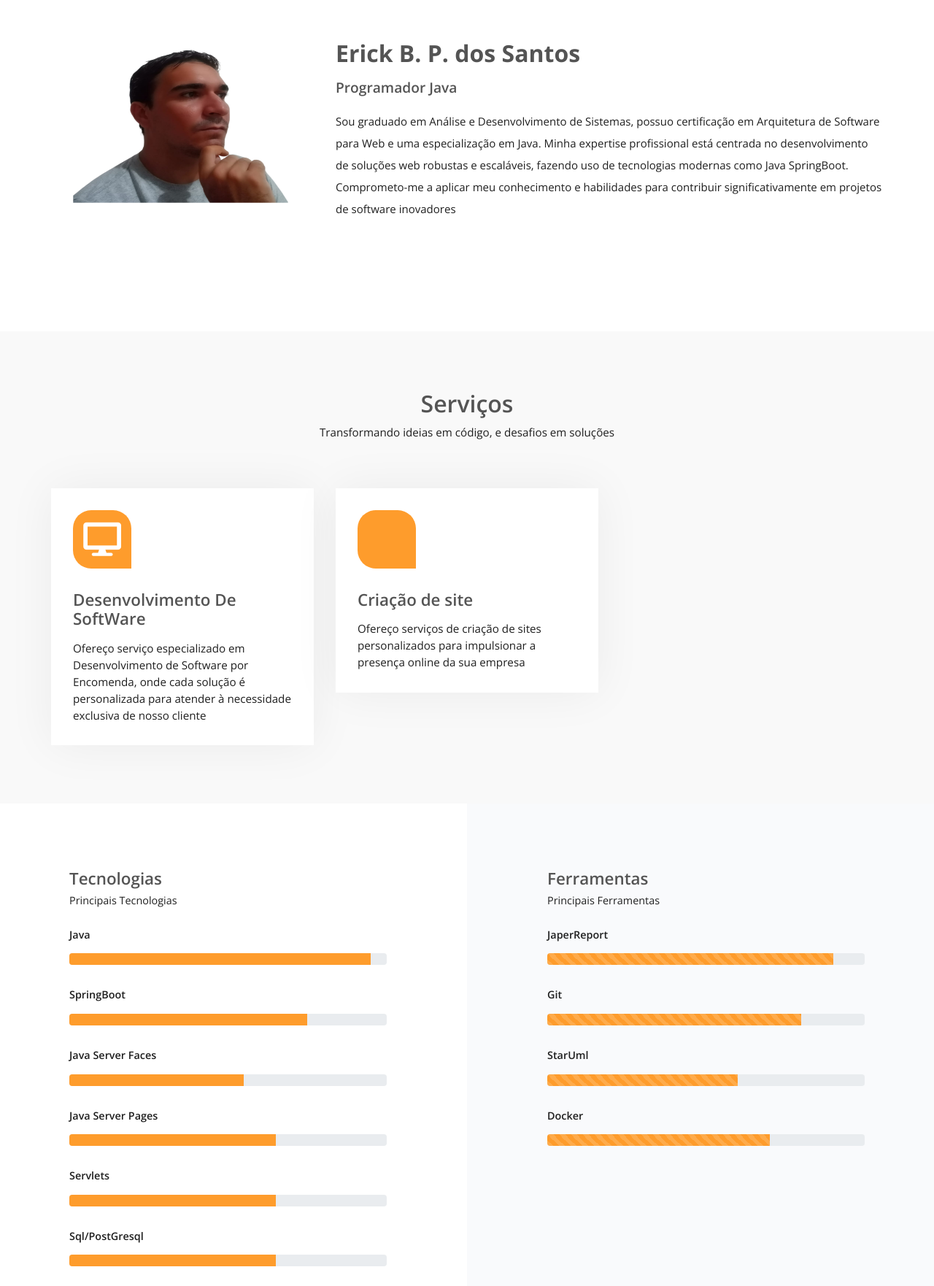
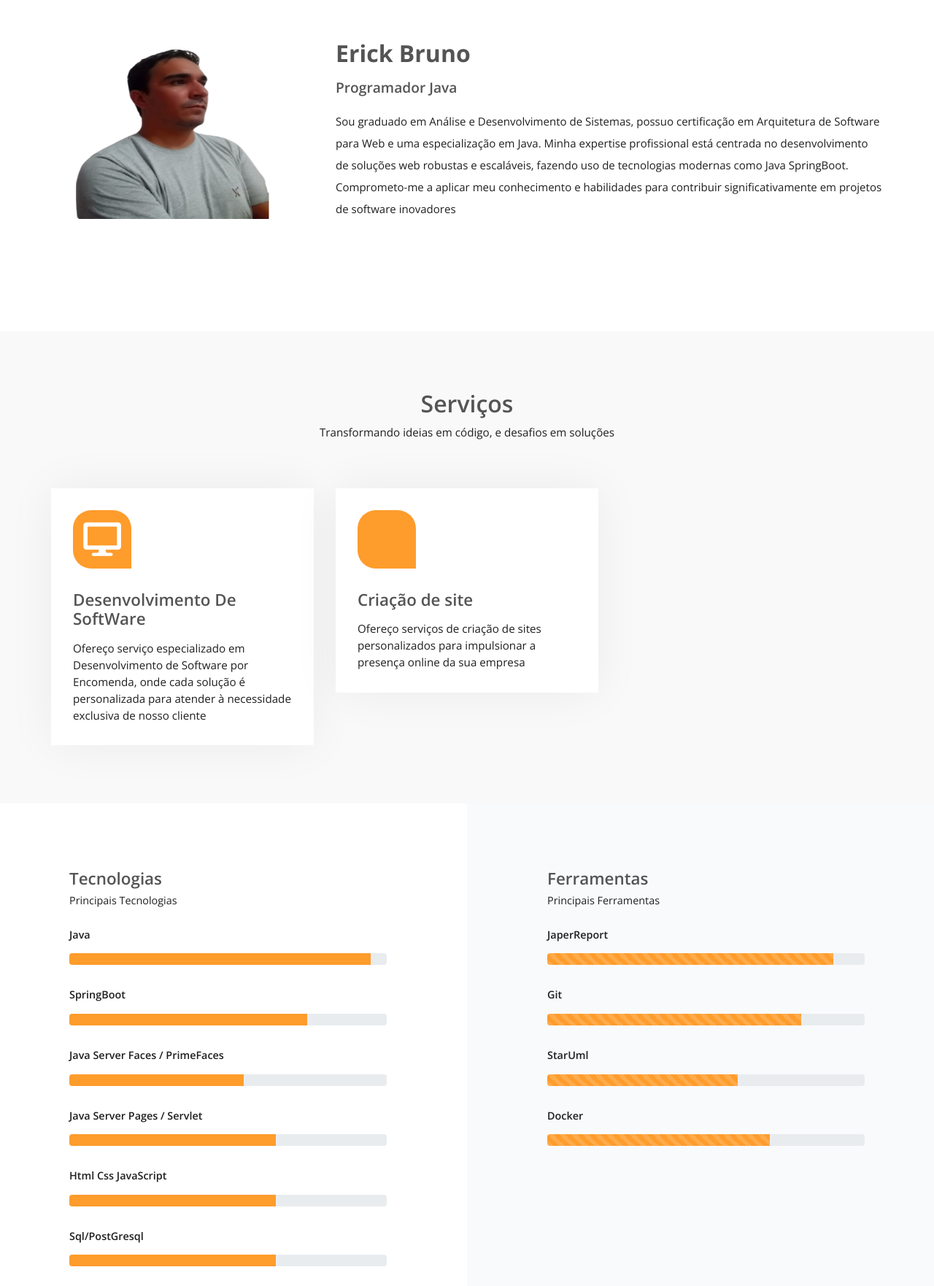
Before and after one commit to Erick-SouDev/Erick-SouDev.github.io, a plain HTML site: page index.html in a window 1280 px wide. Shown: the part 720-2482 px from the top of the page at 73% size. Drawn offline with nearby package versions, Linux system fonts and the light colour scheme.

Commit message:
atualizado

```diff
--- a/index.html
+++ b/index.html
@@ -52,7 +52,7 @@
                     </div>
                     <div class="col-md-7 animated bounceInRight homexp">
                         <h5>Olá Sou </h5>
-                        <h2>Erick B. P. dos Santos</h2>
+                        <h2>Erick Bruno</h2>
                         <span> <a>Desenvolvedor de Software</a> </span>
                         <ul class="socil-icon">
 
@@ -87,13 +87,13 @@
                 <h2>Sobre Mim</h2>
             </div>
             <div class="about-row row">
-                <div class="image-col col-md-4">
-                    <img src="assets/images/foto2.png" alt="" width="140" height="350">
+                <div class="image-col col-md-4" >
+                    <img  src="assets/images/perfil.png" alt="" width="140" height="350">
                 </div>
                 <div class="detail-col col-md-8">
-                    <h2>Erick B. P. dos Santos</h2>
+                    <h2>Erick Bruno</h2>
                     <h6>Programador Java</h6>
-                    <p>Sou graduado em Análise e Desenvolvimento de Sistemas, possuo certificação em Arquitetura de
+                    <p >Sou graduado em Análise e Desenvolvimento de Sistemas, possuo certificação em Arquitetura de
                         Software para Web e uma especialização em Java. Minha expertise profissional está centrada no
                         desenvolvimento de soluções web robustas e escaláveis, fazendo uso de tecnologias modernas como
                         Java SpringBoot. Comprometo-me a aplicar meu conhecimento e habilidades para contribuir
@@ -111,6 +111,7 @@
 
     <div id="services" class="services container-fluid">
         <div class="container">
+
             <div class="session-title row">
                 <h2>Serviços</h2>
                 <p>Transformando ideias em código, e desafios em soluções
@@ -165,14 +166,14 @@
                         </div>
                     </li>
                     <li>
-                        <label for="">Java Server Faces</label>
+                        <label for="">Java Server Faces / PrimeFaces</label>
                         <div class="progress">
                             <div class="progress-bar bg-warning" role="progressbar" style="width: 55%"
                                 aria-valuenow="55" aria-valuemin="0" aria-valuemax="100"></div>
                         </div>
                     </li>
                     <li>
-                        <label for="">Java Server Pages</label>
+                        <label for="">Java Server Pages / Servlet</label>
                         <div class="progress">
                             <div class="progress-bar bg-warning" role="progressbar" style="width: 65%"
                                 aria-valuenow="65" aria-valuemin="0" aria-valuemax="100"></div>
@@ -180,7 +181,7 @@
                     </li>
 
                     <li>
-                        <label for="">Servlets</label>
+                        <label for="">Html Css JavaScript</label>
                         <div class="progress">
                             <div class="progress-bar bg-warning" role="progressbar" style="width: 65%"
                                 aria-valuenow="65" aria-valuemin="0" aria-valuemax="100"></div>
@@ -254,7 +255,6 @@
                     <a href="https://www.linkedin.com/in/erick-bruno/"><img  src="/assets/images/icones/linkedin.png" alt=""></a>
                     <a href="https://wa.me/5584987084306?text=%F0%9F%91%8B+Ol%C3%A1%21+Como+posso+ajudar%3F+%F0%9F%91%8B"><img  src="/assets/images/icones/whatsapp.png" alt=""></a>
                     <a href="mailto:erickjava1991@outlook.com?subject=&body="><img  src="/assets/images/icones/email.png" alt=""></a>
-
                 </span>
                 <br/>
                 <a href="">Copyright © erick-soudev | Todos os direitos reservados. a erick bruno </a>
```
Also changed, not shown: assets/images/perfil.png (added).
